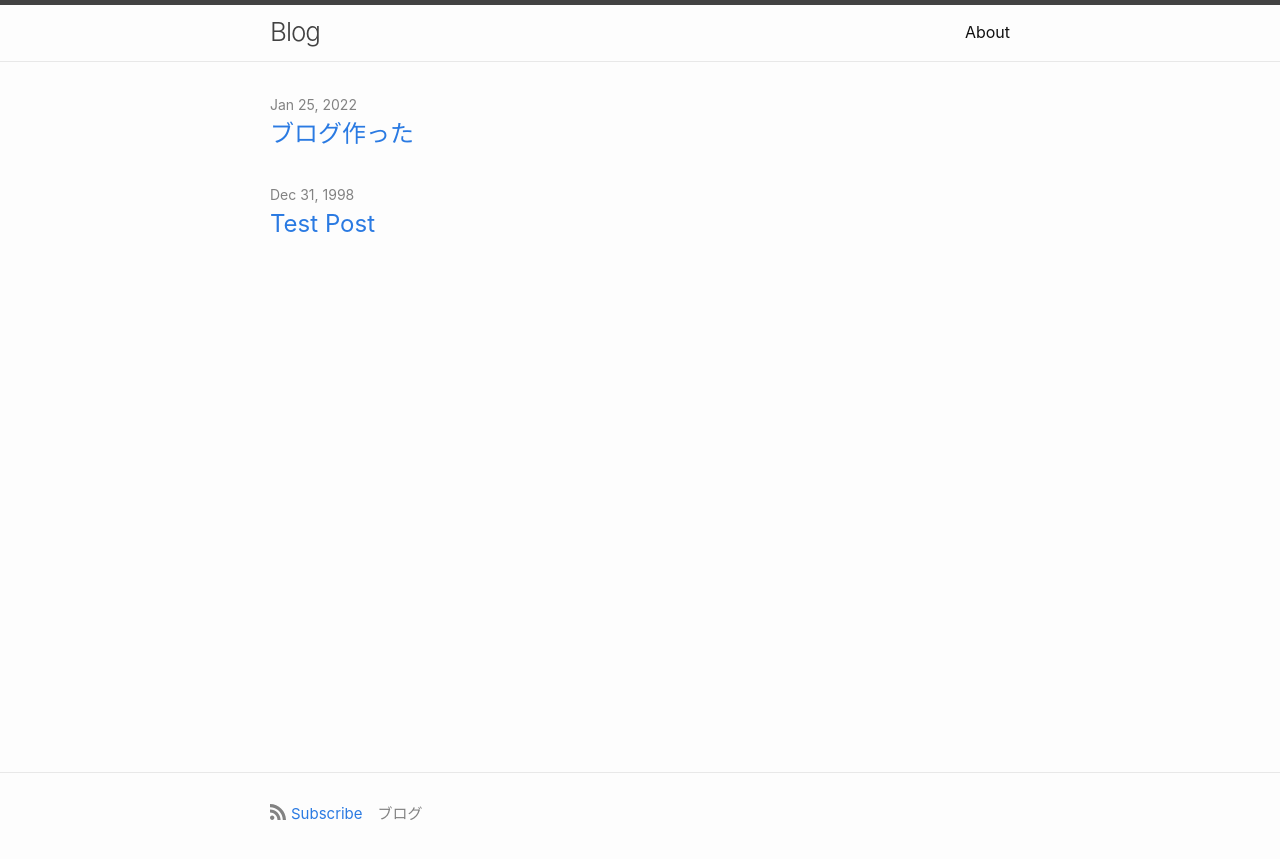
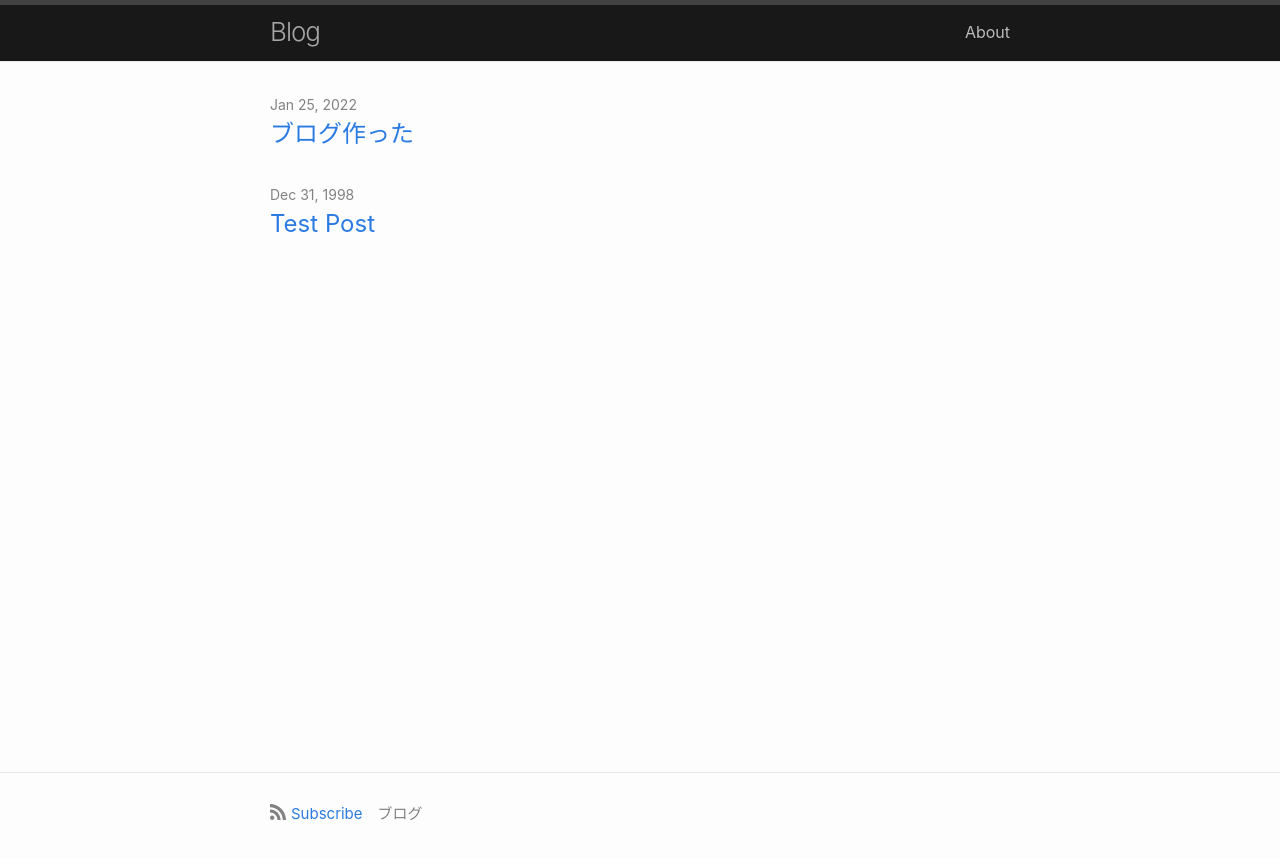
Before and after one commit to ashg0/ashg0.github.io, a Jekyll site: the page built from index.md, in a window 1280 px wide. Shown: the top 859 px of the page. Built offline with Jekyll 4.4.1, drawn with Linux system fonts in a browser that asks for light colours.

Commit message:
change header color

```diff
--- a/_sass/minima.scss
+++ b/_sass/minima.scss
@@ -26,6 +26,14 @@ $content-width:    800px !default;
 $on-palm:          600px !default;
 $on-laptop:        800px !default;
 
+// Change header dark
+$header-brand-color:           #999999 !default;
+$header-brand-color-light:     lighten($header-brand-color, 5%) !default;
+$header-brand-color-dark:      darken($header-brand-color, 35%) !default;
+$header-site-title-color:      $header-brand-color-light !default;
+$header-text-color:            #bbbbbb !default;
+$header-background-color:      #181818 !default;
+
 // Use media queries like this:
 // @include media-query($on-palm) {
 //   .wrapper {
--- a/_sass/minima/_layout.scss
+++ b/_sass/minima/_layout.scss
@@ -5,6 +5,7 @@
   border-top: 5px solid $grey-color-dark;
   border-bottom: 1px solid $grey-color-light;
   min-height: $spacing-unit * 1.865;
+  background-color: $header-background-color;
 
   // Positioning context for the mobile navigation icon
   position: relative;
@@ -20,11 +21,13 @@
 
   &,
   &:visited {
-    color: $grey-color-dark;
+    color: $header-site-title-color;
   }
 }
 
 .site-nav {
+  color: $header-text-color;
+
   float: right;
   line-height: $base-line-height * $base-font-size * 2.25;
 
@@ -37,7 +40,7 @@
   }
 
   .page-link {
-    color: $text-color;
+    color: $header-text-color;
     line-height: $base-line-height;
 
     // Gaps between nav items, but not on the last one
@@ -50,7 +53,7 @@
     position: absolute;
     top: 9px;
     right: $spacing-unit / 2;
-    background-color: $background-color;
+    background-color: $header-background-color;
     border: 1px solid $grey-color-light;
     border-radius: 5px;
     text-align: right;
@@ -89,6 +92,7 @@
     }
 
     .page-link {
+      color: $header-text-color;
       display: block;
       padding: 5px 10px;
 
```
